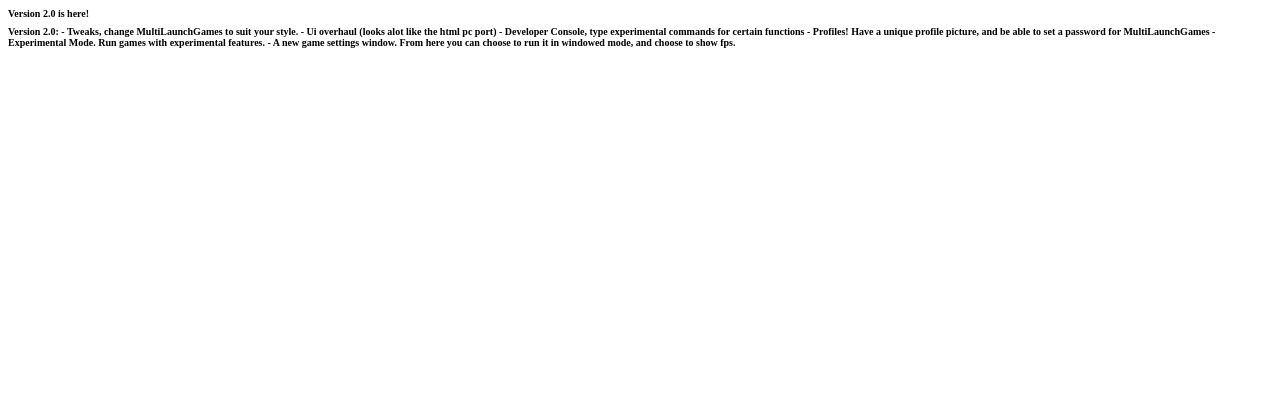
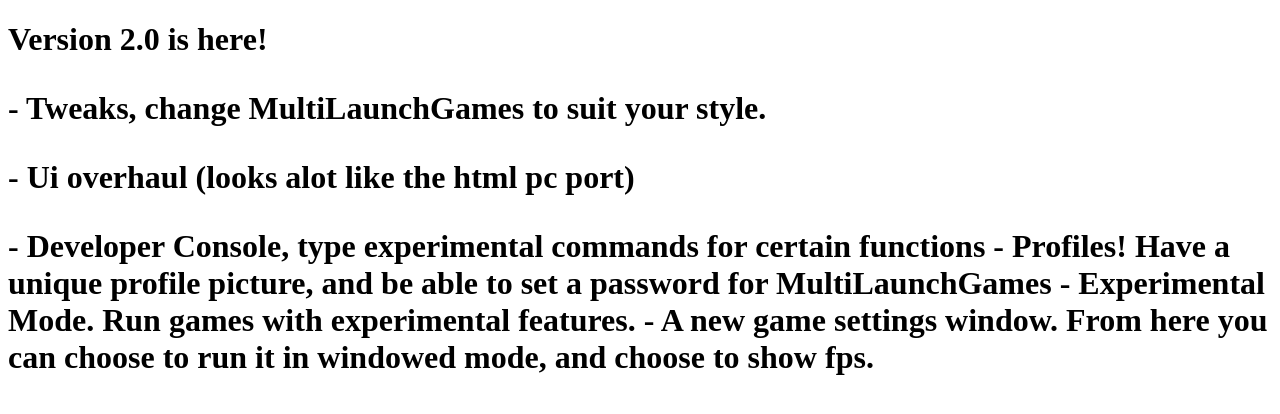
Before and after one commit to ChickenSir/MultiLaunchGamesSite, a plain HTML site: page index.html in a window 1280 px wide. Drawn offline with Linux system fonts and the light colour scheme.

Commit message:
Update index.html

```diff
--- a/index.html
+++ b/index.html
@@ -1,20 +1,11 @@
 <!doctype html>
 
-<style>
-	body {
-		font-size: 5px;
-	}
-</style>
-
 <h1>Version 2.0 is here!<h1>
-<body>
-  Version 2.0:
-  - Tweaks, change MultiLaunchGames to suit your style.
-  - Ui overhaul (looks alot like the html pc port)
+	<p>- Tweaks, change MultiLaunchGames to suit your style.</p>
+	<p>- Ui overhaul (looks alot like the html pc port)</p>
 - Developer Console, type experimental commands for certain functions
 - Profiles! Have a unique profile picture, and be able to set a
 password for MultiLaunchGames
 - Experimental Mode. Run games with experimental features.
 - A new game settings window. From here you can choose to run it in windowed mode,
 and choose to show fps.
-</body>
```
Lines whose indentation alone changed are shown as unchanged.
